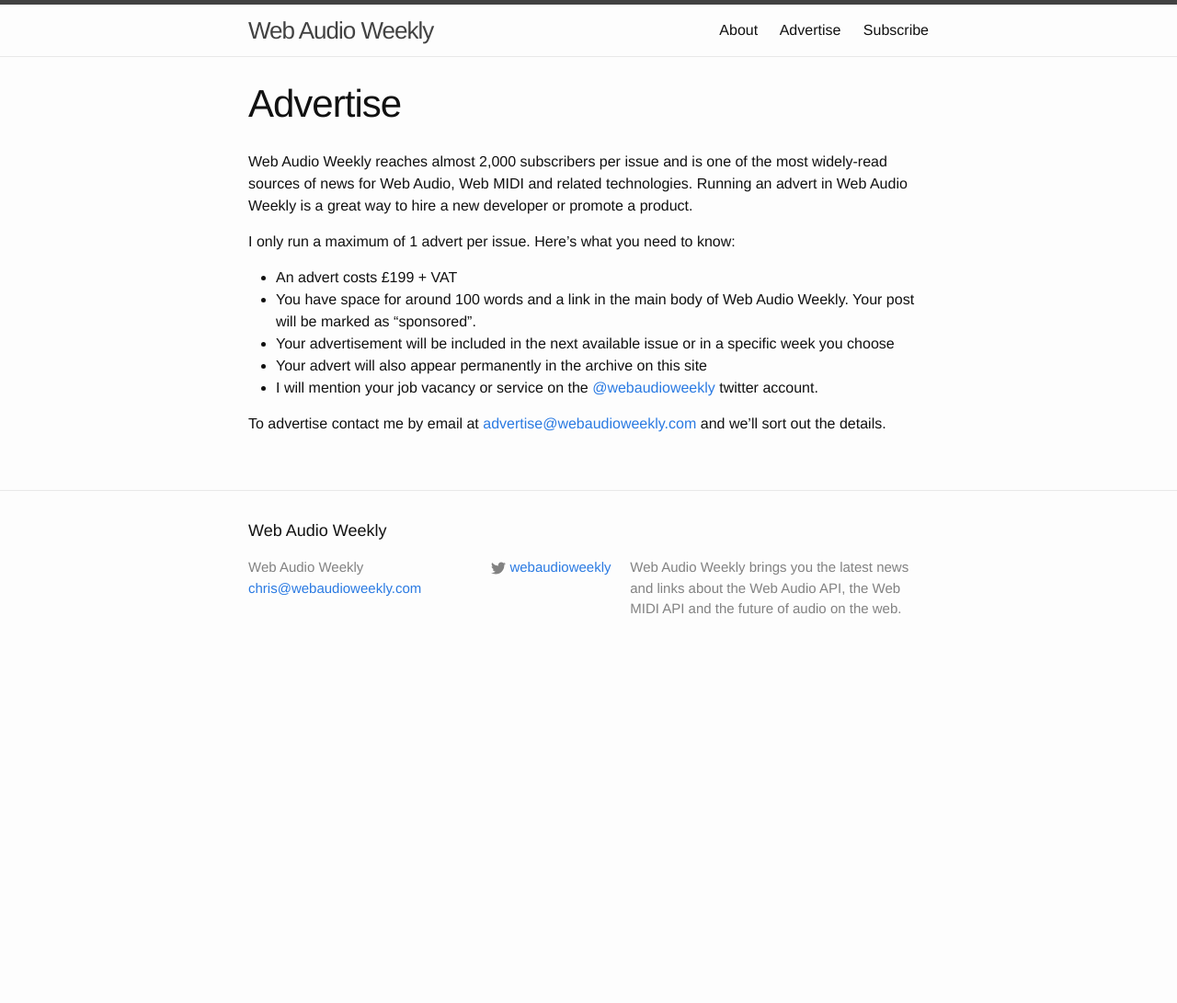
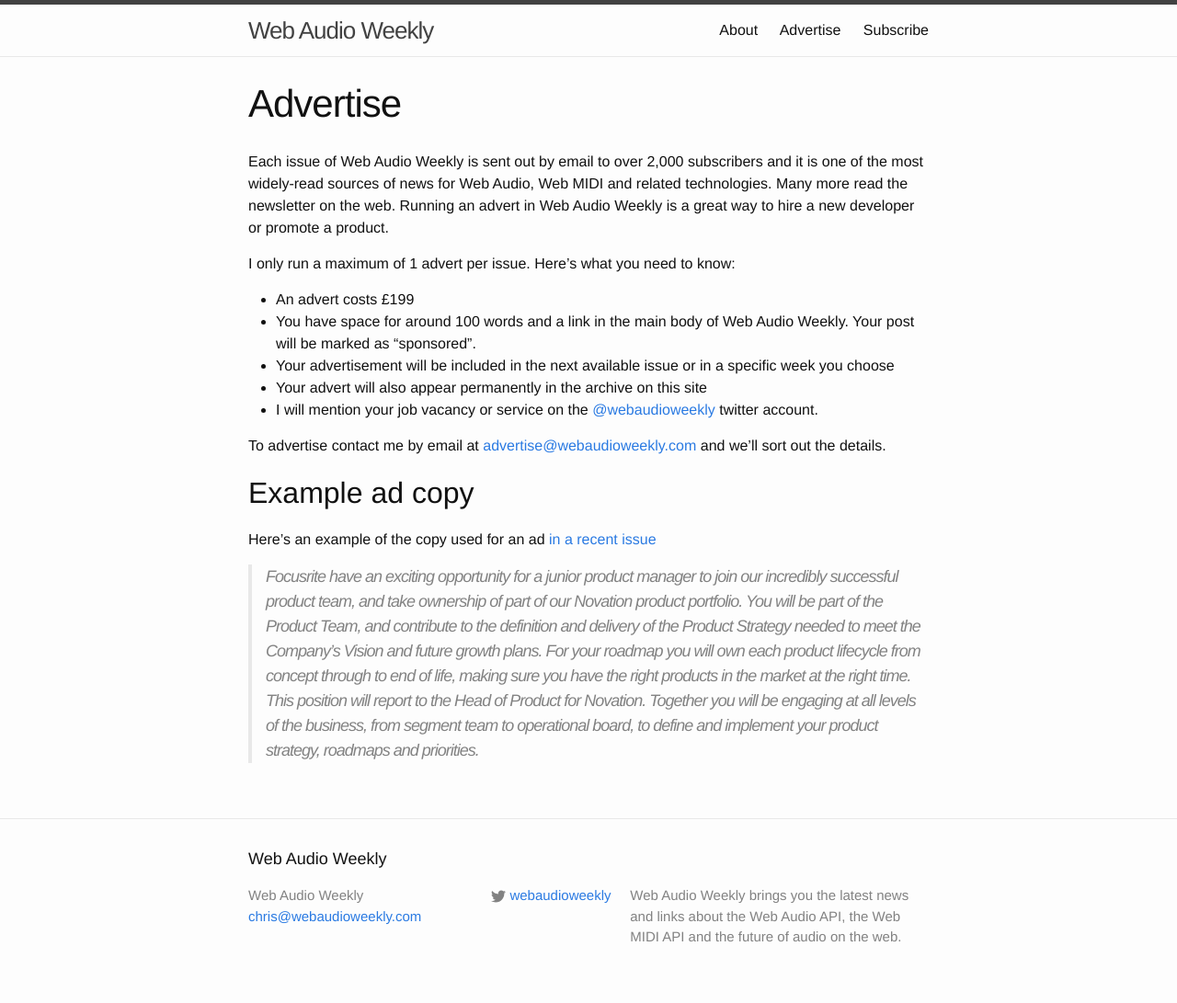
Before and after one commit to chrislo/webaudioweekly, a Jekyll site: the page built from advertise.md, in a window 1280 px wide. Shown: the whole page at 92% size. Built offline with Jekyll 4.4.1, drawn with Linux system fonts in a browser that asks for light colours; before the commit the page ends 900 px from its top, so only the background shows below that.

Commit message:
Update advertise page

```diff
--- a/advertise.md
+++ b/advertise.md
@@ -4,14 +4,43 @@ title: Advertise
 permalink: /advertise/
 ---
 
-Web Audio Weekly reaches almost 2,000 subscribers per issue and is one of the most widely-read sources of news for Web Audio, Web MIDI and related technologies. Running an advert in Web Audio Weekly is a great way to hire a new developer or promote a product.
+Each issue of Web Audio Weekly is sent out by email to over 2,000
+subscribers and it is one of the most widely-read sources of news for
+Web Audio, Web MIDI and related technologies. Many more read the
+newsletter on the web. Running an advert in Web Audio Weekly is a great
+way to hire a new developer or promote a product.
 
-I only run a maximum of 1 advert per issue. Here's what you need to know:
+I only run a maximum of 1 advert per issue. Here's what you need to
+know:
 
-- An advert costs £199 + VAT
-- You have space for around 100 words and a link in the main body of Web Audio Weekly. Your post will be marked as "sponsored".
-- Your advertisement will be included in the next available issue or in a specific week you choose
+- An advert costs £199
+- You have space for around 100 words and a link in the main body of
+  Web Audio Weekly. Your post will be marked as "sponsored".
+- Your advertisement will be included in the next available issue or
+  in a specific week you choose
 - Your advert will also appear permanently in the archive on this site
-- I will mention your job vacancy or service on the [@webaudioweekly](https://twitter.com/webaudioweekly) twitter account.
+- I will mention your job vacancy or service on the
+  [@webaudioweekly](https://twitter.com/webaudioweekly) twitter
+  account.
 
-To advertise contact me by email at [advertise@webaudioweekly.com](mailto:advertise@webaudioweekly.com) and we'll sort out the details.
+To advertise contact me by email at
+[advertise@webaudioweekly.com](mailto:advertise@webaudioweekly.com)
+and we'll sort out the details.
+
+## Example ad copy
+
+Here's an example of the copy used for an ad [in a recent
+issue](https://www.webaudioweekly.com/91)
+
+> Focusrite have an exciting opportunity for a junior product manager
+> to join our incredibly successful product team, and take ownership
+> of part of our Novation product portfolio. You will be part of the
+> Product Team, and contribute to the definition and delivery of the
+> Product Strategy needed to meet the Company’s Vision and future
+> growth plans. For your roadmap you will own each product lifecycle
+> from concept through to end of life, making sure you have the right
+> products in the market at the right time. This position will report
+> to the Head of Product for Novation. Together you will be engaging
+> at all levels of the business, from segment team to operational
+> board, to define and implement your product strategy, roadmaps and
+> priorities.
```
